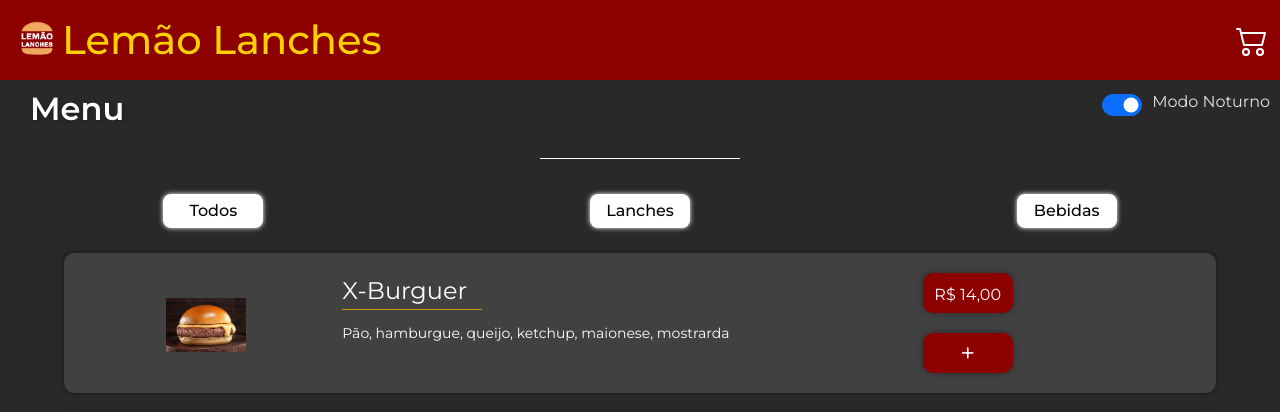
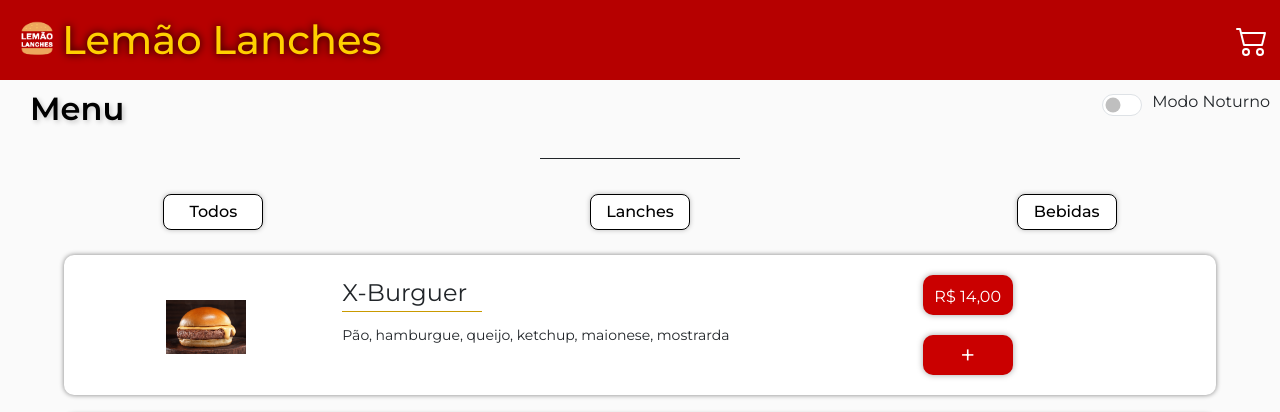
Before and after one commit to buzolin3/cardapio, a plain HTML site: page index.html in a window 1280 px wide. Shown: the top 412 px of the page. Drawn offline with nearby package versions, Linux system fonts and the light colour scheme.

Commit message:
cardapio 1.0.9

```diff
--- a/index.html
+++ b/index.html
@@ -11,7 +11,7 @@
     <link rel="stylesheet" href="style.css">
 </head>
 
-<body data-bs-theme="dark">
+<body data-bs-theme="light">
 
     <!-- NavBar, navegação inicial -->
     <header>
@@ -108,7 +108,7 @@
     <div class="d-flex justify-content-between div_subtitulo">
         <h2 class="subtitulo">Menu</h2>
         <div class="form-check form-switch">
-            <input class="form-check-input" data-theme="dark" type="checkbox" role="switch" id="modo-noturno" checked>
+            <input class="form-check-input" data-theme="dark" type="checkbox" role="switch" id="modo-noturno">
             <label class="form-check-label" for="modo-noturno">Modo Noturno</label>
         </div>
     </div>
--- a/style.css
+++ b/style.css
@@ -74,8 +74,13 @@ p {
 
 /* NavBar CSS */
 .navbar {
+    position: fixed;
     background-color: var(--cor-fundo);
     color: white;
+    width: 100%;
+    top: 0;
+    left: 0;
+    z-index: 1000;
 }
 
 .navbar-brand {
@@ -93,6 +98,7 @@ p {
 /* Menu modo noturno */
 .div_subtitulo {
     margin: 10px;
+    padding-top: 80px;
 }
 
 .subtitulo {
@@ -216,7 +222,7 @@ p {
     font-size: 26px;
 }
 
-.item5:hover {
+.item5:active {
     background-color: rgb(105, 0, 0);
 }
 
```
